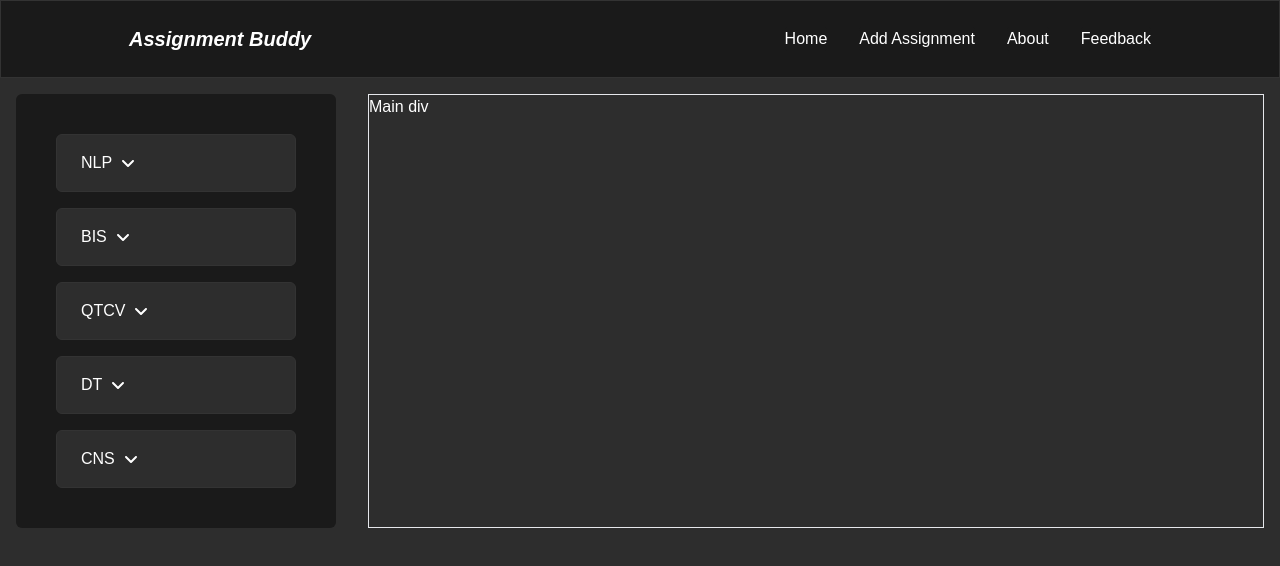
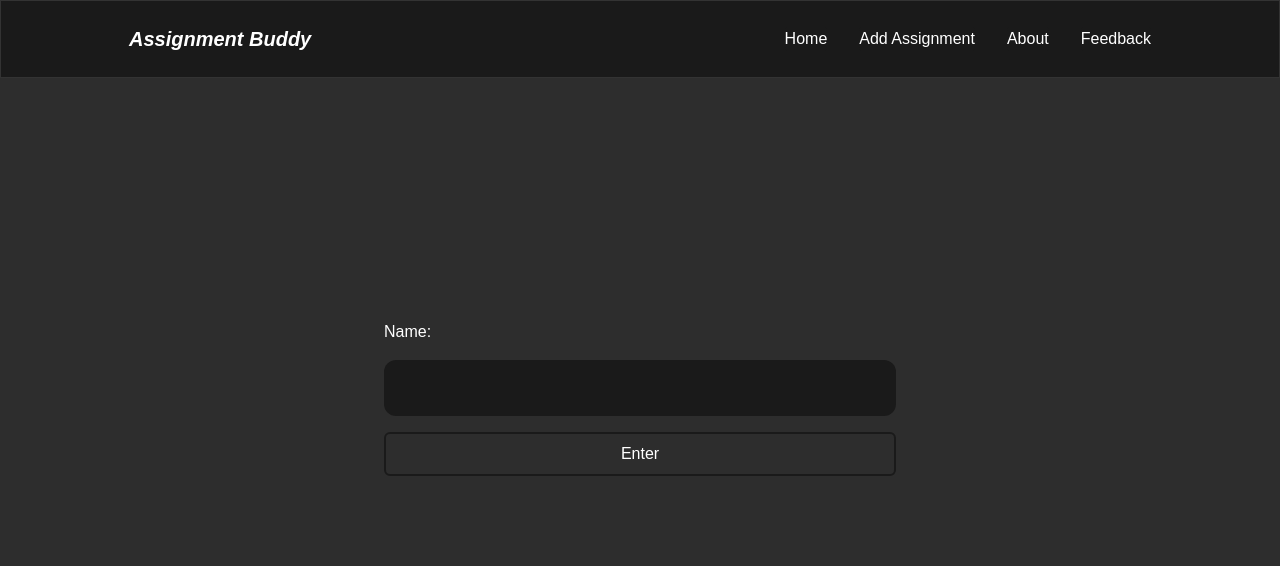
Before and after one commit to potato-lulw/assignment-buddy, a React (Create React App) app in the folder frontend/: page / in a window 1280 px wide. Shown: the top 566 px of the page. Built offline with nearby package versions, Linux system fonts and the light colour scheme.

Commit message:
🧠Added User context to the whole app

```diff
--- a/frontend/src/App.js
+++ b/frontend/src/App.js
@@ -2,23 +2,43 @@ import { Routes, Route, BrowserRouter } from 'react-router-dom'
 import Home from './pages/home';
 import Navbar from './components/navbar';
 import AddAssignment from './components/add-assignment';
+import { UserContext, UserContextProvider } from './context/userContextProvider';
+import { useContext } from 'react';
+import AddUser from './components/add-user';
 
 function App() {
+
+  const { userName } = useContext(UserContext);
+  console.log(userName)
   return (
-    <div className="App bg-secondary h-auto min-h-[100vh] text-primary">
-      <BrowserRouter>
-        <Navbar/>
-        <div className="pages">
-          <Routes>
-            <Route path='/' element={<Home/>}/>
-            <Route path='/add-assignment' element={<AddAssignment/>}/>
-          </Routes>
-        </div>
-      </BrowserRouter>
 
 
 
-    </div>
+      <div className="App bg-secondary h-auto min-h-[100vh] text-primary">
+        <BrowserRouter>
+          <Navbar />
+
+          <div className="pages">
+            <Routes>
+              {!userName && <Route path="/" element={<AddUser />}/>}
+              {userName && (
+                <>
+                  <Route path="/home" element={<Home />} />
+                  <Route path="/add-assignment" element={<AddAssignment />} />
+                </>
+              )}
+
+            </Routes>
+          </div>
+
+
+        </BrowserRouter>
+
+      </div>
+
+
+
+
   );
 }
 
--- a/frontend/src/components/navbar.js
+++ b/frontend/src/components/navbar.js
@@ -4,7 +4,7 @@ import { FaBars } from 'react-icons/fa6';
 
 const Navbar = () => {
     const links = [
-        { label: 'Home', key: 'home', href: '/' },
+        { label: 'Home', key: 'home', href: '/home' },
         { label: 'Add Assignment', key: 'add_assignment', href: '/add-assignment' },
         { label: 'About', key: 'about', href: '/about' },
         { label: 'Feedback', key: 'feedback', href: '/feedback' },
--- /dev/null
+++ b/frontend/src/context/userContextProvider.js
@@ -0,0 +1,26 @@
+// UserContext.js
+import React, { createContext, useState, useEffect } from 'react';
+
+export const UserContext = createContext({
+    userName: "",
+    setUserName: () => {}
+});
+
+export const UserContextProvider = ({ children }) => {
+  const [userName, setUserName] = useState('');
+
+  useEffect(() => {
+    localStorage.setItem('userName', userName);
+  }, [userName]);
+
+  useEffect(() => {
+    const storedUserName = localStorage.getItem('userName') ;
+    setUserName((prevUserName) => storedUserName || prevUserName);
+  }, []);
+
+  return (
+    <UserContext.Provider value={{ userName, setUserName }}>
+      {children}
+    </UserContext.Provider>
+  );
+};
--- a/frontend/src/index.js
+++ b/frontend/src/index.js
@@ -2,11 +2,15 @@ import React from 'react';
 import ReactDOM from 'react-dom/client';
 import './index.css';
 import App from './App';
+import { UserContextProvider } from './context/userContextProvider';
 
 
 const root = ReactDOM.createRoot(document.getElementById('root'));
 root.render(
   <React.StrictMode>
-    <App />
+    <UserContextProvider>
+
+      <App />
+    </UserContextProvider>
   </React.StrictMode>
 );
```
